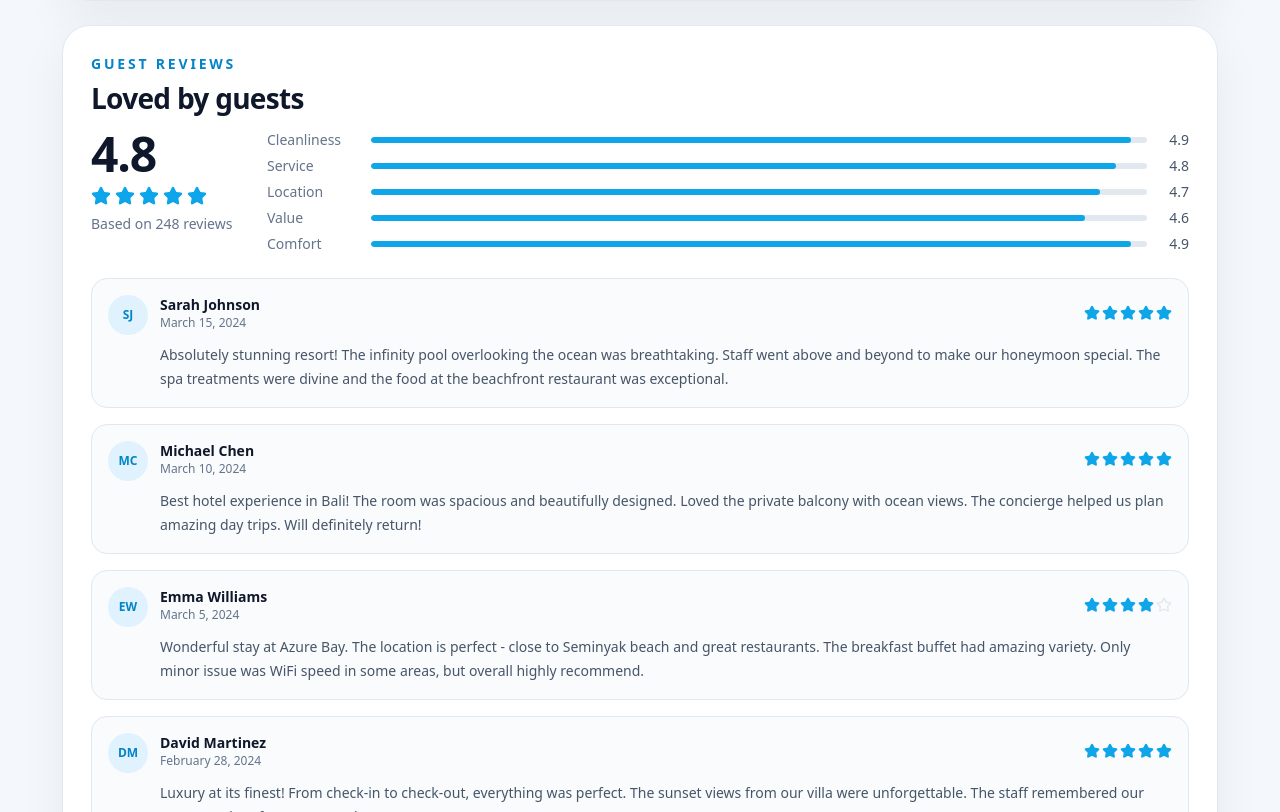
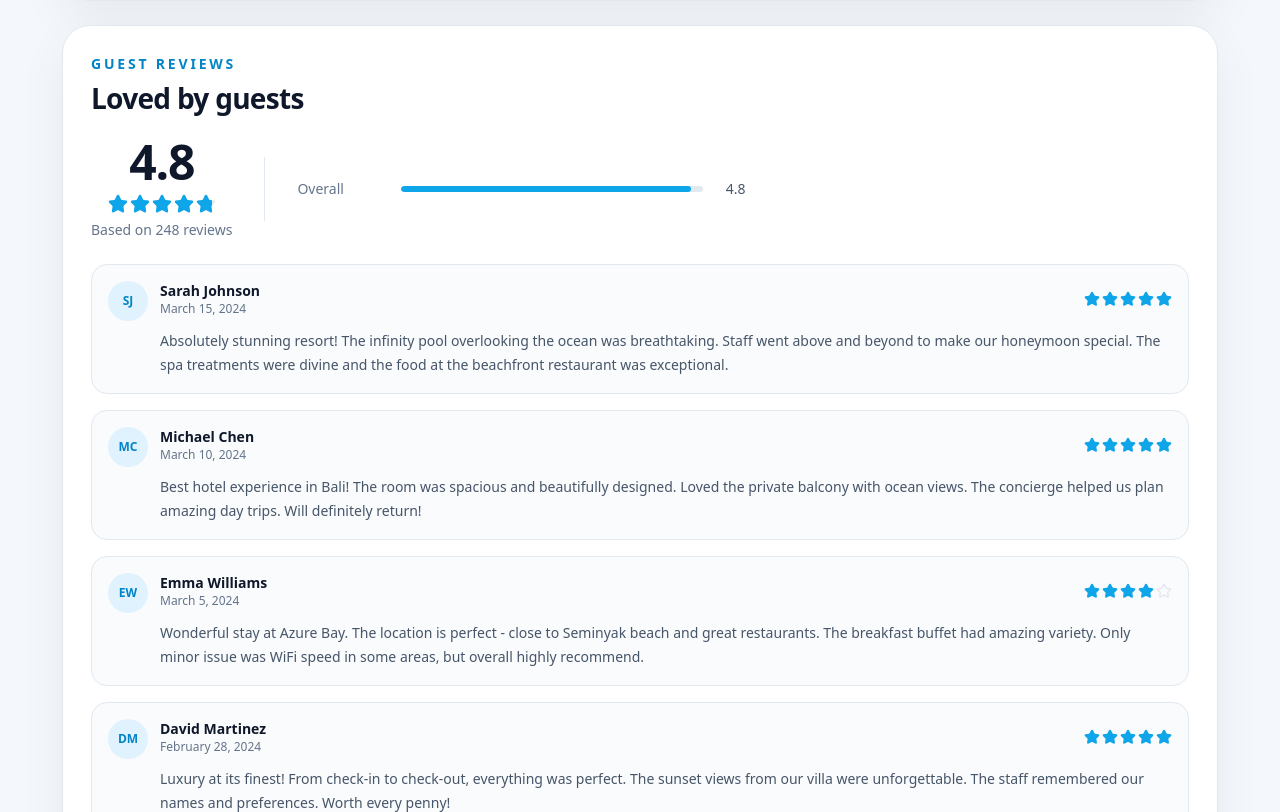
Before and after one commit to Gamage-Recruiters-406/Smart_Tourism, a React app in the folder frontend/: page /hotelDetails in a window 1280 px wide. Shown: the part 1988-2800 px from the top of the page. Built offline with nearby package versions, Linux system fonts and the light colour scheme; no server answers; the HTML template or start-up script is replaced by a standard one.

Commit message:
Update HotelDetailsPage.jsx

```diff
--- a/frontend/src/pages/HotelDetailsPage.jsx
+++ b/frontend/src/pages/HotelDetailsPage.jsx
@@ -99,11 +99,7 @@ const hotelData = {
 		},
 	],
 	reviewMetrics: [
-		{ label: "Cleanliness", value: 4.9 },
-		{ label: "Service", value: 4.8 },
-		{ label: "Location", value: 4.7 },
-		{ label: "Value", value: 4.6 },
-		{ label: "Comfort", value: 4.9 },
+		{ label: "Overall", value: 4.8 },
 	],
 };
 
@@ -111,15 +107,20 @@ function formatPrice(value) {
 	return new Intl.NumberFormat("en-US").format(value);
 }
 
-function StarRow({ rating }) {
+function StarRow({ rating, size = "h-4 w-4" }) {
 	return (
-		<div className="flex items-center gap-0.5 text-sky-500">
-			{Array.from({ length: 5 }).map((_, index) => (
-				<Star
-					key={index}
-					className={index < Math.round(rating) ? "h-4 w-4 fill-current" : "h-4 w-4 text-slate-200"}
-				/>
-			))}
+		<div className="flex items-center gap-0.5">
+			{Array.from({ length: 5 }).map((_, index) => {
+				const fill = Math.min(1, Math.max(0, rating - index));
+				return (
+					<div key={index} className={`relative ${size}`}>
+						<Star className={`${size} text-slate-200`} />
+						<div className="absolute inset-0 overflow-hidden" style={{ width: `${fill * 100}%` }}>
+							<Star className={`${size} fill-current text-sky-500`} />
+						</div>
+					</div>
+				);
+			})}
 		</div>
 	);
 }
@@ -178,7 +179,7 @@ export default function HotelDetailsPage() {
 									<span className="text-slate-300">|</span>
 									<span>{hotelData.reviewsCount} reviews</span>
 								</div>
-								<StarRow rating={5} />
+								<StarRow rating={hotelData.rating} />
 								<p className="mt-4 max-w-4xl text-sm leading-7 text-slate-500 sm:text-[15px]">
 									{hotelData.description}
 								</p>
@@ -264,18 +265,18 @@ export default function HotelDetailsPage() {
 					<div className="rounded-[28px] border border-slate-200 bg-white p-5 shadow-[0_18px_50px_rgba(15,23,42,0.06)] sm:p-7">
 						<SectionTitle eyebrow="Guest Reviews" title="Loved by guests" />
 
-						<div className="mt-4 grid gap-4 lg:grid-cols-[160px_1fr]">
-							<div>
+						<div className="mt-6 flex flex-col items-center gap-4 sm:flex-row sm:gap-8">
+							<div className="flex flex-col items-center text-center">
 								<p className="text-5xl font-semibold tracking-tight text-slate-900">4.8</p>
-								<div className="mt-2 flex items-center gap-1">
-									{Array.from({ length: 5 }).map((_, index) => (
-										<Star key={index} className="h-5 w-5 fill-current text-sky-500" />
-									))}
+								<div className="mt-2">
+									<StarRow rating={4.8} size="h-5 w-5" />
 								</div>
-								<p className="mt-2 text-sm text-slate-500">Based on {hotelData.reviewsCount} reviews</p>
+								<p className="mt-1.5 text-sm text-slate-500">Based on {hotelData.reviewsCount} reviews</p>
 							</div>
 
-							<div className="space-y-1.5">
+							<div className="hidden h-16 w-px bg-slate-200 sm:block" />
+
+							<div className="w-full max-w-md flex-1">
 								{hotelData.reviewMetrics.map((metric) => (
 									<MetricBar key={metric.label} label={metric.label} value={metric.value} />
 								))}
```
